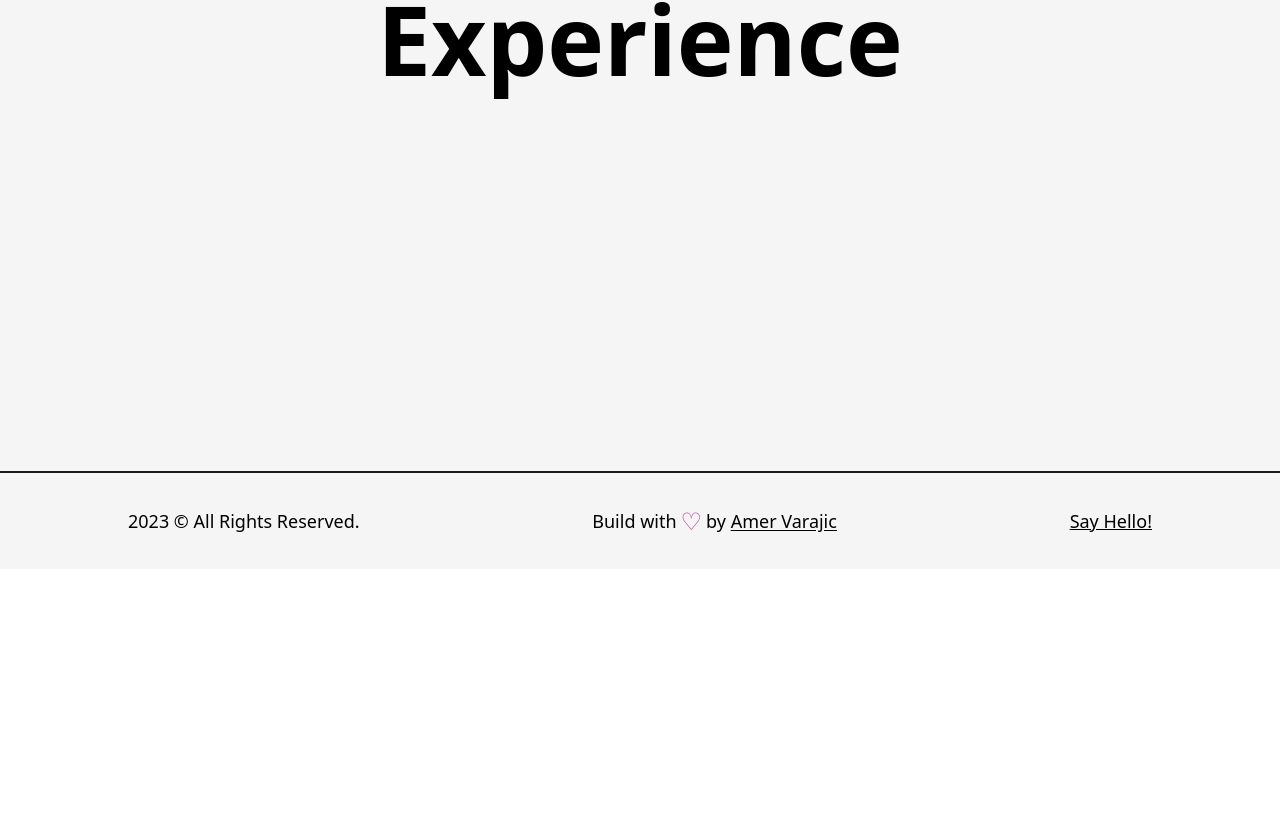
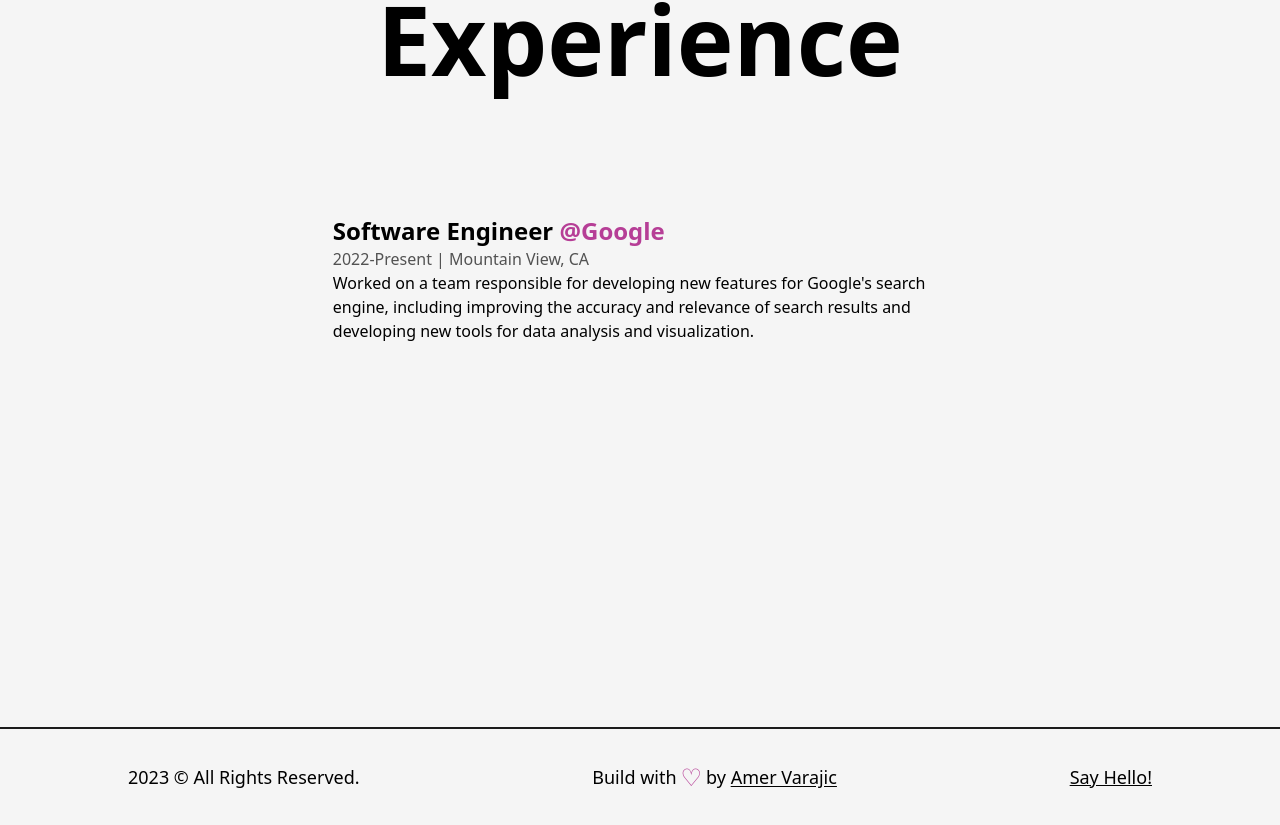
Before and after one commit to amerv97/Next.js-amervarajic-portfolio, a Next.js app in the folder Next.js-Developer-Portfolio-Starter-Code-main/: page /about in a window 1280 px wide. Shown: the part 2206-3031 px from the top of the page. Before the commit the page ends 2775 px from the top, so only its background shows below. Built offline with nearby package versions, Linux system fonts and the light colour scheme.

Commit message:
added detail const for funkcionality & first exper

```diff
--- a/Next.js-Developer-Portfolio-Starter-Code-main/src/components/Experience.js
+++ b/Next.js-Developer-Portfolio-Starter-Code-main/src/components/Experience.js
@@ -1,10 +1,50 @@
 import React from "react";
+
+const Details = ({ position, company, companyLink, time, addres, work }) => {
+  return (
+    <li className="my-8 first:mt-0 last:mb-0 w-[60%] mx-auto flex flex-col items-center justify-between">
+      <div>
+        <h3 className="font-bold capitalize text-2xl">
+          {position}&nbsp;
+          <a
+            href={companyLink}
+            target="_blank"
+            className="text-primary capitalize"
+          >
+            @{company}
+          </a>
+        </h3>
+        <span className="font-medium capitalize text-dark/75">
+          {time} | {addres}
+        </span>
+        <p className="font-medium w-full">{work}</p>
+      </div>
+    </li>
+  );
+};
 
 const Experience = () => {
   return (
     <>
       <div className="my-64">
-        <h2 className="font-bold text-8xl mb-32 w-full text-center">Experience</h2>
+        <h2 className="font-bold text-8xl mb-32 w-full text-center">
+          Experience
+        </h2>
+
+        <div className="w-[75] mx-auto relative">
+          <ul>
+            <Details
+              position="Software Engineer"
+              company="Google"
+              companyLink="www.google.com"
+              time="2022-Present"
+              addres="Mountain View, CA"
+              work="Worked on a team responsible for developing new features for Google's
+                search engine, including improving the accuracy and relevance of search results and
+                developing new tools for data analysis and visualization."
+            />
+          </ul>
+        </div>
       </div>
     </>
   );
```
